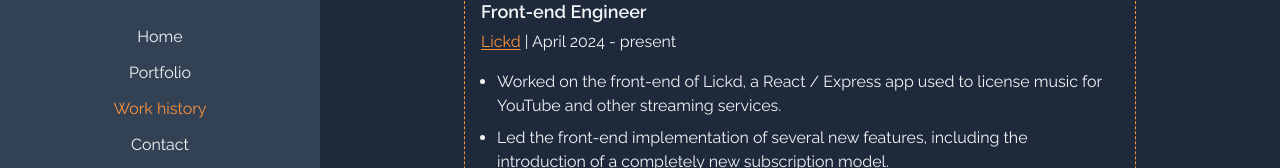
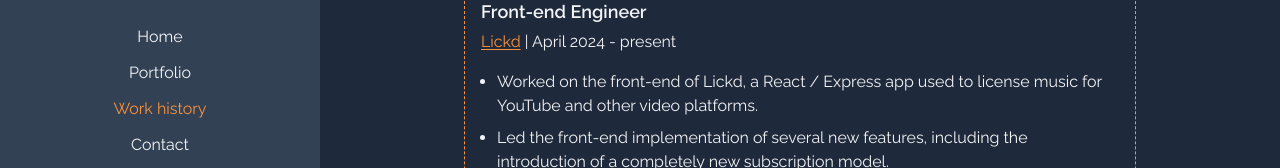
Before and after one commit to dwheeldo/dev-resume, a React (Create React App) app: page /work in a window 1280 px wide. Shown: the part 244-412 px from the top of the page. Built offline with nearby package versions, Linux system fonts and the light colour scheme.

Commit message:
Update Lickd description

```diff
--- a/src/pages/Work.tsx
+++ b/src/pages/Work.tsx
@@ -29,7 +29,7 @@ const Work = () => {
           <ul className="list-disc ml-4">
             <li className="mb-2">
               Worked on the front-end of Lickd, a React / Express app used to
-              license music for YouTube and other streaming services.
+              license music for YouTube and other video platforms.
             </li>
             <li className="mb-2">
               Led the front-end implementation of several new features,
```
